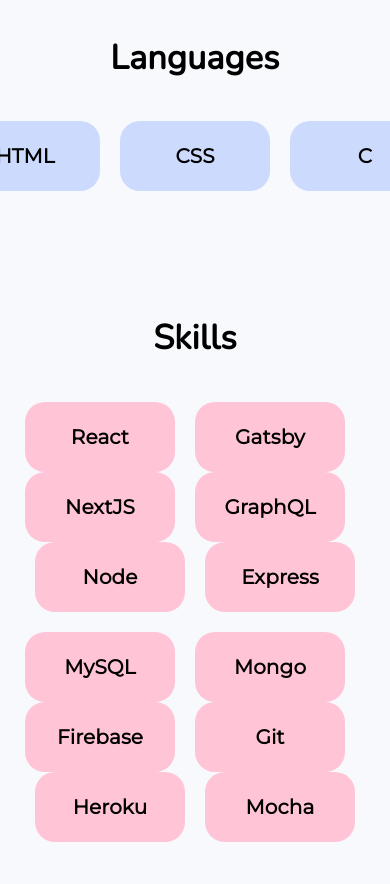
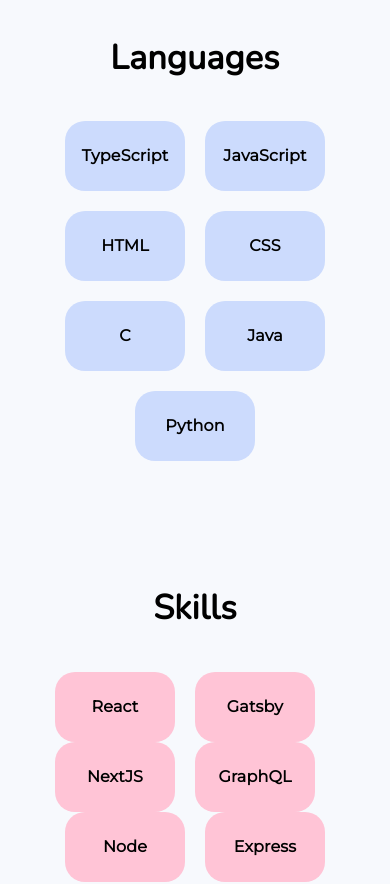
Before and after one commit to brandenphan/Portfolio-v2, a React (Create React App) app: page / in a window 390 px wide. Shown: the part 1400-2284 px from the top of the page. Built offline with nearby package versions, Linux system fonts and the light colour scheme.

Commit message:
added responsiveness to language section

```diff
--- a/src/Pages/index.js
+++ b/src/Pages/index.js
@@ -243,13 +243,60 @@
                     <Typography variant="h4" align="center" sx={{fontFamily: "Nunito", fontWeight: "bold"}}>Languages</Typography>
                 </Grid>
 
-                <div style={{display: "flex", flexDirection: "row"}}>
-                    {["TypeScript", "JavaScript", "HTML", "CSS", "C", "Java", "Python"].map((language, ID) => (
-                        <div key={ID} style={{width: "150px", height: "70px", backgroundColor: "#ccdbfd", borderRadius: "20px", marginRight: ID !== 6 && "20px", display: "flex", justifyContent: "center", alignItems: "center"}}>
-                            <Typography variant="h6" align="center" sx={{fontFamily: "Montserrat", fontWeight: "bold"}}>{language}</Typography>
-                        </div>
-                    ))}
-                </div>
+
+                {width > 1100 ?
+                    <Grid container sx={{display: "flex", flexDirection: "row", justifyContent: "center"}}>
+                        {["TypeScript", "JavaScript", "HTML", "CSS", "C", "Java", "Python"].map((language, ID) => (
+                            <Grid item key={ID} sx={{width: width > 1400 ? "150px" : "120px", height: "70px", backgroundColor: "#ccdbfd", borderRadius: "20px", marginRight: ID !== 6 && "20px", display: "flex", justifyContent: "center", alignItems: "center"}}>
+                                <Typography variant={width > 1400 ? "h6" : "subtitle1"} align="center" sx={{fontFamily: "Montserrat", fontWeight: "bold"}}>{language}</Typography>
+                            </Grid>
+                        ))}
+                    </Grid>
+                : width > 700 ?
+                    <>
+                        <Grid container sx={{display: "flex", flexDirection: "row", justifyContent: "center"}}>
+                            {["TypeScript", "JavaScript", "HTML", "CSS"].map((language, ID) => (
+                                <Grid item key={ID} sx={{width: width > 1400 ? "150px" : "120px", height: "70px", backgroundColor: "#ccdbfd", borderRadius: "20px", marginRight: ID !== 3 && "20px", display: "flex", justifyContent: "center", alignItems: "center"}}>
+                                    <Typography variant={width > 1400 ? "h6" : "subtitle1"} align="center" sx={{fontFamily: "Montserrat", fontWeight: "bold"}}>{language}</Typography>
+                                </Grid>
+                            ))}
+                        </Grid>
+                        <Grid container sx={{display: "flex", flexDirection: "row", justifyContent: "center", marginTop: "20px"}}>
+                            {["C", "Java", "Python"].map((language, ID) => (
+                                <Grid item key={ID} sx={{width: width > 1400 ? "150px" : "120px", height: "70px", backgroundColor: "#ccdbfd", borderRadius: "20px", marginRight: ID !== 2 && "20px", display: "flex", justifyContent: "center", alignItems: "center"}}>
+                                    <Typography variant={width > 1400 ? "h6" : "subtitle1"} align="center" sx={{fontFamily: "Montserrat", fontWeight: "bold"}}>{language}</Typography>
+                                </Grid>
+                            ))}
+                        </Grid>
+                    </>
+                :
+                    <>
+                        <Grid container sx={{display: "flex", flexDirection: "row", justifyContent: "center"}}>
+                            {["TypeScript", "JavaScript"].map((language, ID) => (
+                                <Grid item key={ID} sx={{width: width > 1400 ? "150px" : "120px", height: "70px", backgroundColor: "#ccdbfd", borderRadius: "20px", marginRight: ID !== 1 && "20px", display: "flex", justifyContent: "center", alignItems: "center"}}>
+                                    <Typography variant={width > 1400 ? "h6" : "subtitle1"} align="center" sx={{fontFamily: "Montserrat", fontWeight: "bold"}}>{language}</Typography>
+                                </Grid>
+                            ))}
+                        </Grid>
+                        <Grid container sx={{display: "flex", flexDirection: "row", justifyContent: "center", marginTop: "20px"}}>
+                            {["HTML", "CSS"].map((language, ID) => (
+                                <Grid item key={ID} sx={{width: width > 1400 ? "150px" : "120px", height: "70px", backgroundColor: "#ccdbfd", borderRadius: "20px", marginRight: ID !== 1 && "20px", display: "flex", justifyContent: "center", alignItems: "center"}}>
+                                    <Typography variant={width > 1400 ? "h6" : "subtitle1"} align="center" sx={{fontFamily: "Montserrat", fontWeight: "bold"}}>{language}</Typography>
+                                </Grid>
+                            ))}
+                        </Grid>
+                        <Grid container sx={{display: "flex", flexDirection: "row", justifyContent: "center", marginTop: "20px"}}>
+                            {["C", "Java"].map((language, ID) => (
+                                <Grid item key={ID} sx={{width: width > 1400 ? "150px" : "120px", height: "70px", backgroundColor: "#ccdbfd", borderRadius: "20px", marginRight: ID !== 1 && "20px", display: "flex", justifyContent: "center", alignItems: "center"}}>
+                                    <Typography variant={width > 1400 ? "h6" : "subtitle1"} align="center" sx={{fontFamily: "Montserrat", fontWeight: "bold"}}>{language}</Typography>
+                                </Grid>
+                            ))}
+                        </Grid>
+                        <Grid item sx={{width: width > 1400 ? "150px" : "120px", height: "70px", marginTop: "20px", backgroundColor: "#ccdbfd", borderRadius: "20px", display: "flex", justifyContent: "center", alignItems: "center"}}>
+                            <Typography variant={width > 1400 ? "h6" : "subtitle1"} align="center" sx={{fontFamily: "Montserrat", fontWeight: "bold"}}>Python</Typography>
+                        </Grid>
+                    </>
+                }
             </Grid>
 
 
@@ -260,18 +307,18 @@
                     <Typography variant="h4" align="center" sx={{fontFamily: "Nunito", fontWeight: "bold"}}>Skills</Typography>
                 </Grid>
 
-                <Grid container style={{display: "flex", flexDirection: "row", justifyContent: "center"}}>
+                <Grid container sx={{display: "flex", flexDirection: "row", justifyContent: "center"}}>
                     {["React", "Gatsby", "NextJS", "GraphQL", "Node", "Express"].map((skill, ID) => (
-                        <Grid item key={ID} style={{width: "150px", height: "70px", backgroundColor: "#ffc4d6", borderRadius: "20px", marginRight: ID !== 5 && "20px", display: "flex", justifyContent: "center", alignItems: "center"}}>
-                            <Typography variant="h6" align="center" sx={{fontFamily: "Montserrat", fontWeight: "bold"}}>{skill}</Typography>
+                        <Grid item key={ID} sx={{width: width > 1400 ? "150px" : "120px", height: "70px", backgroundColor: "#ffc4d6", borderRadius: "20px", marginRight: ID !== 5 && "20px", display: "flex", justifyContent: "center", alignItems: "center"}}>
+                            <Typography variant={width > 1400 ? "h6" : "subtitle1"} align="center" sx={{fontFamily: "Montserrat", fontWeight: "bold"}}>{skill}</Typography>
                         </Grid>
                     ))}
                 </Grid>
 
-                <Grid container style={{display: "flex", flexDirection: "row", justifyContent: "center", marginTop: "20px"}}>
+                <Grid container sx={{display: "flex", flexDirection: "row", justifyContent: "center", marginTop: "20px"}}>
                     {["MySQL", "Mongo", "Firebase", "Git", "Heroku", "Mocha"].map((skill, ID) => (
-                        <Grid item key={ID} style={{width: "150px", height: "70px", backgroundColor: "#ffc4d6", borderRadius: "20px", marginRight: ID !== 5 && "20px", display: "flex", justifyContent: "center", alignItems: "center"}}>
-                            <Typography variant="h6" align="center" sx={{fontFamily: "Montserrat", fontWeight: "bold"}}>{skill}</Typography>
+                        <Grid item key={ID} sx={{width: width > 1400 ? "150px" : "120px", height: "70px", backgroundColor: "#ffc4d6", borderRadius: "20px", marginRight: ID !== 5 && "20px", display: "flex", justifyContent: "center", alignItems: "center"}}>
+                            <Typography variant={width > 1400 ? "h6" : "subtitle1"} align="center" sx={{fontFamily: "Montserrat", fontWeight: "bold"}}>{skill}</Typography>
                         </Grid>
                     ))}
                 </Grid>
@@ -285,10 +332,10 @@
                     <Typography variant="h4" align="center" sx={{fontFamily: "Nunito", fontWeight: "bold"}}>Design Tools</Typography>
                 </Grid>
 
-                <Grid container style={{display: "flex", flexDirection: "row", justifyContent: "center"}}>
+                <Grid container sx={{display: "flex", flexDirection: "row", justifyContent: "center"}}>
                     {["Figma", "Gimp"].map((tool, ID) => (
-                        <Grid item key={ID} style={{width: "150px", height: "70px", backgroundColor: "#e7c6ff", borderRadius: "20px", marginRight: ID !== 1 && "20px", display: "flex", justifyContent: "center", alignItems: "center"}}>
-                            <Typography variant="h6" align="center" sx={{fontFamily: "Montserrat", fontWeight: "bold"}}>{tool}</Typography>
+                        <Grid item key={ID} sx={{width: width > 1400 ? "150px" : "120px", height: "70px", backgroundColor: "#e7c6ff", borderRadius: "20px", marginRight: ID !== 1 && "20px", display: "flex", justifyContent: "center", alignItems: "center"}}>
+                            <Typography variant={width > 1400 ? "h6" : "subtitle1"} align="center" sx={{fontFamily: "Montserrat", fontWeight: "bold"}}>{tool}</Typography>
                         </Grid>
                     ))}
                 </Grid>
```
Also changed, not shown: src/Components/NavBar.js (+8 -8 lines).
